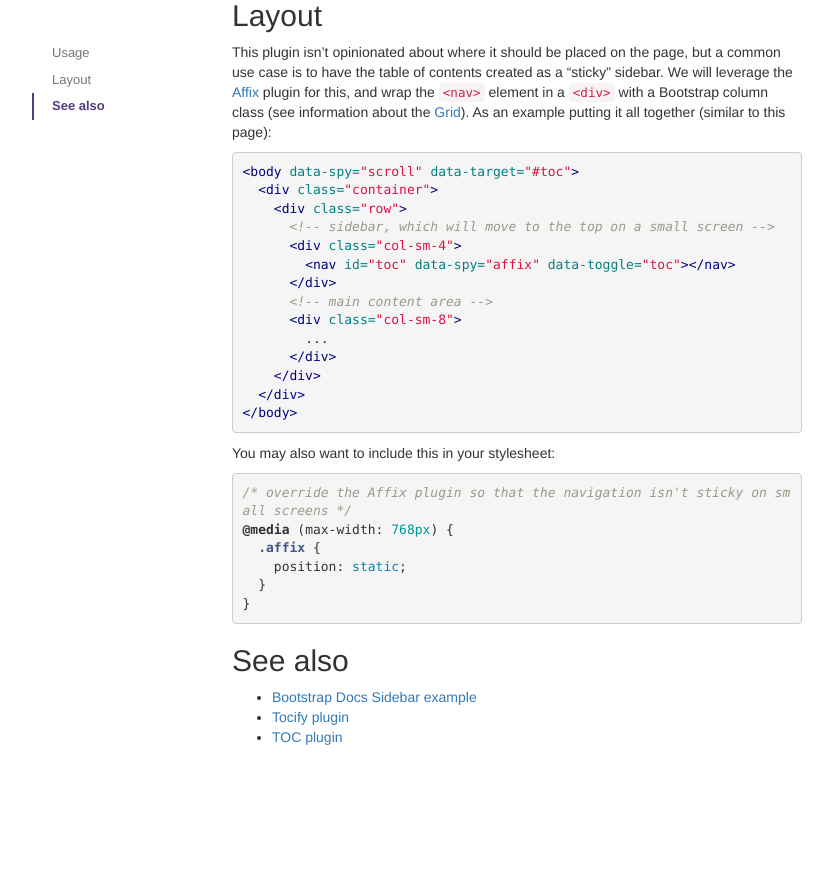
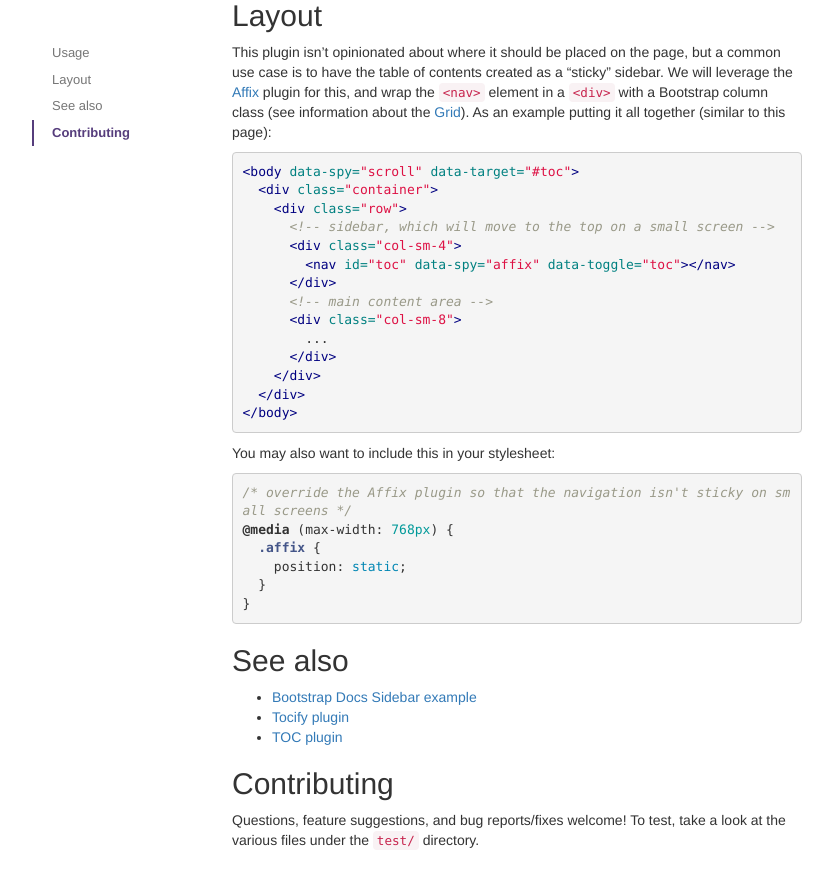
Before and after one commit to afeld/bootstrap-toc, a Jekyll site: the page built from index.md, in a window 1280 px wide and 900 px high, scrolled down 1080 px. Shown: the top 889 px of the window, without its empty margins (223-1056 px from the left). Built offline with Jekyll 4.4.1, drawn with Linux system fonts in a browser that asks for light colours; nearby versions of some CDN libraries; before the commit the page ends 1877 px from its top, so only the background shows below that.

Commit message:
add a short note about contributing

```diff
--- a/index.md
+++ b/index.md
@@ -93,3 +93,7 @@ You may also want to include this in your stylesheet:
 * [Bootstrap Docs Sidebar example](https://jsfiddle.net/gableroux/S2SMK/)
 * [Tocify plugin](http://gregfranko.com/jquery.tocify.js/)
 * [TOC plugin](http://projects.jga.me/toc/)
+
+## Contributing
+
+Questions, feature suggestions, and bug reports/fixes welcome! To test, take a look at the various files under the `test/` directory.
```
